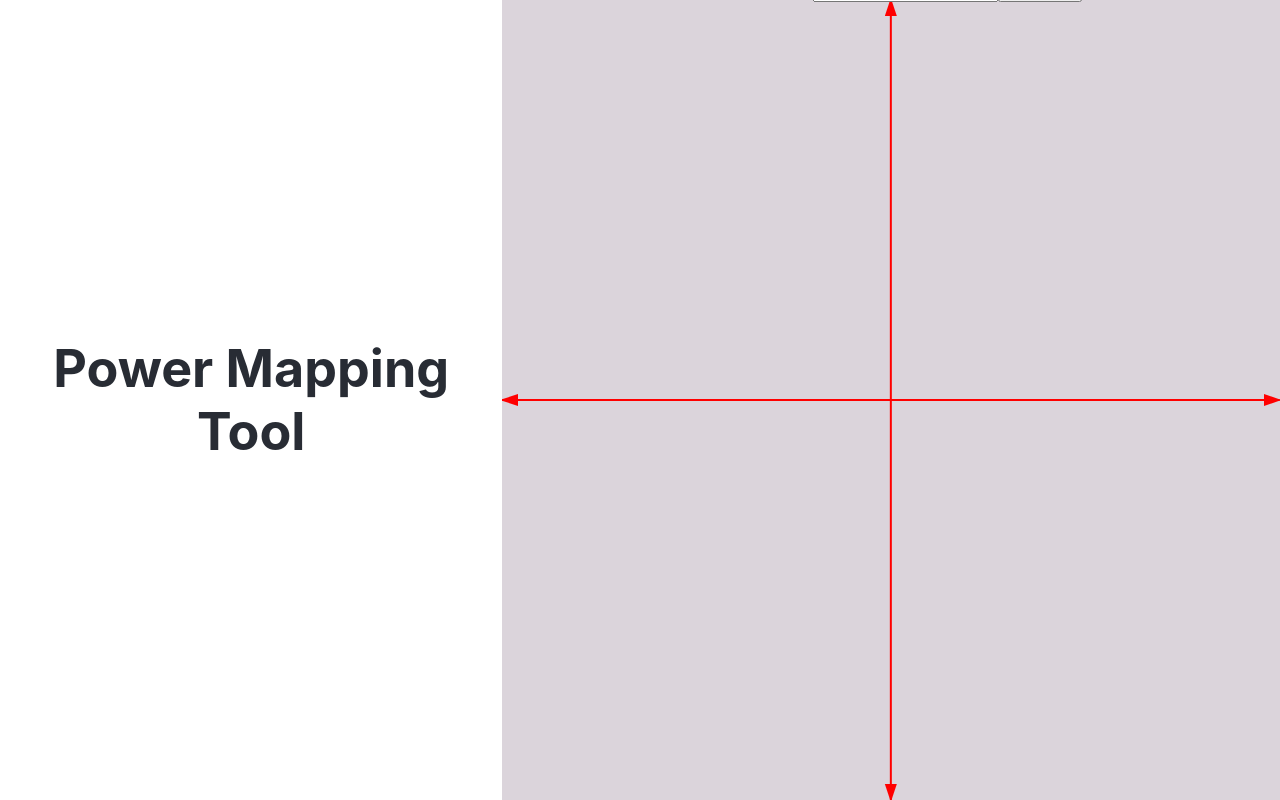
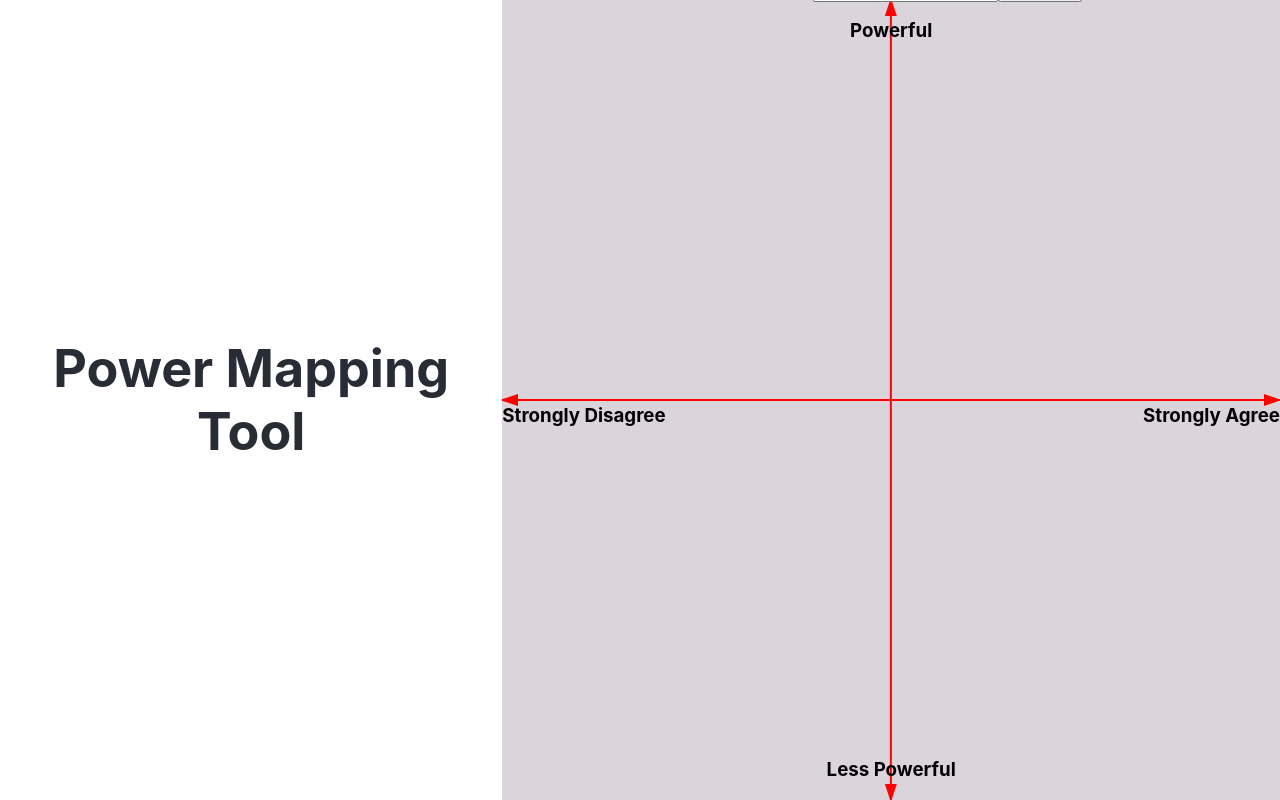
Before and after one commit to rabblerouser/power-map, a React (Create React App) app: page / in a window 1280 px wide. Built offline with nearby package versions, Linux system fonts and the light colour scheme.

Commit message:
[Alex] Add axis title

```diff
--- a/src/App.css
+++ b/src/App.css
@@ -81,3 +81,38 @@
   left: 40%;
   top: -20px;
 }
+
+.axis-title {
+  position: absolute;
+}
+
+.top-title {
+  margin-left: auto;
+  margin-right: auto;
+  left: 0;
+  right: 0;
+}
+
+.bottom-title {
+  bottom: 0;
+
+  margin-left: auto;
+  margin-right: auto;
+  left: 0;
+  right: 0;
+}
+
+.left-title{
+  display: flex;
+  align-items: center;
+  top: 30px;
+  bottom: 0;
+}
+
+.right-title{
+  display: flex;
+  align-items: center;
+  top: 30px;
+  bottom: 0;
+  right: 0;
+}
--- a/src/axis/axis.js
+++ b/src/axis/axis.js
@@ -47,6 +47,11 @@ class Axis extends Component {
                     <button id={"add-card-button"} onClick={() => this.appendChild()}>Add a Card</button>
                 </div>
 
+                <h3 class={"axis-title top-title"}>Powerful</h3>
+                <h3 class={"axis-title left-title"}>Strongly Disagree</h3>
+                <h3 class={"axis-title right-title"}>Strongly Agree</h3>
+                <h3 class={"axis-title bottom-title"}>Less Powerful</h3>
+
 
 
             </div>
```
